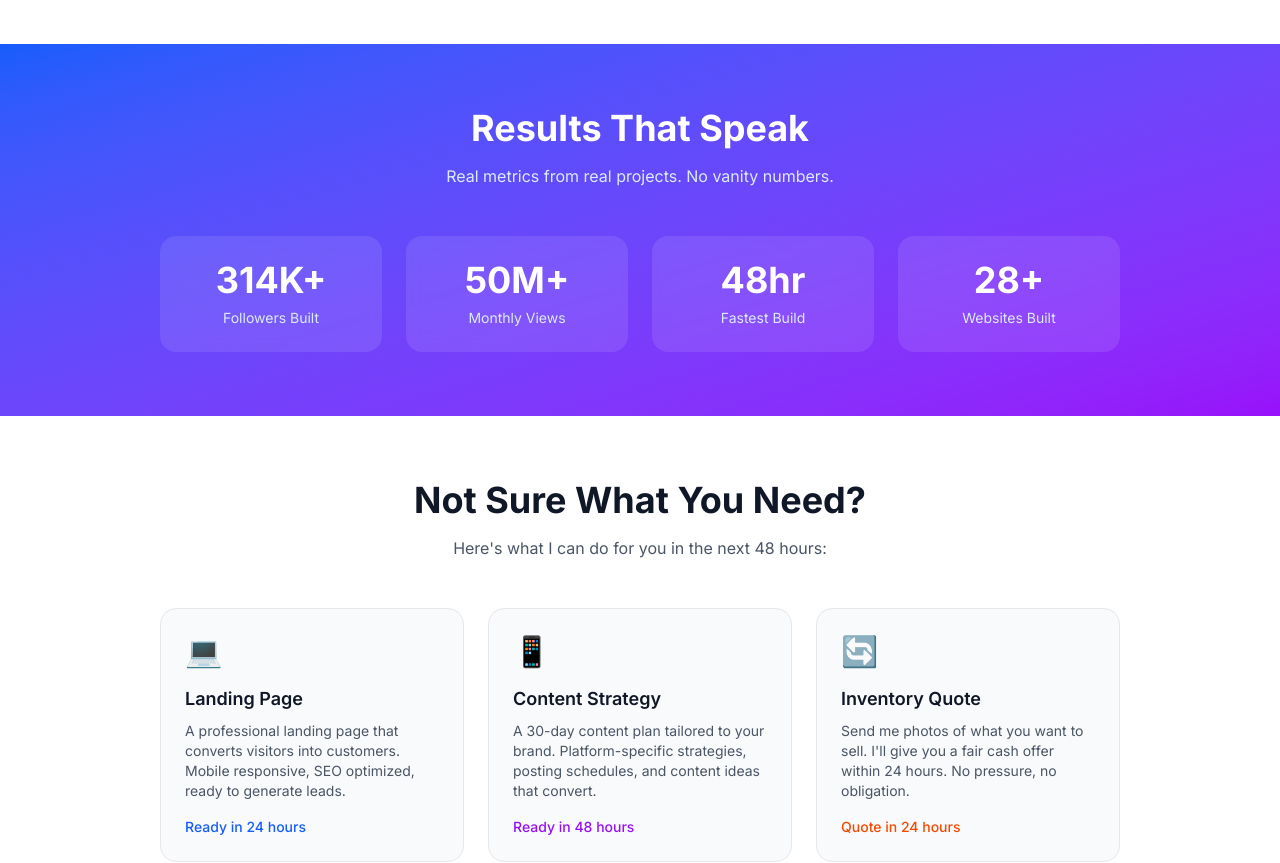
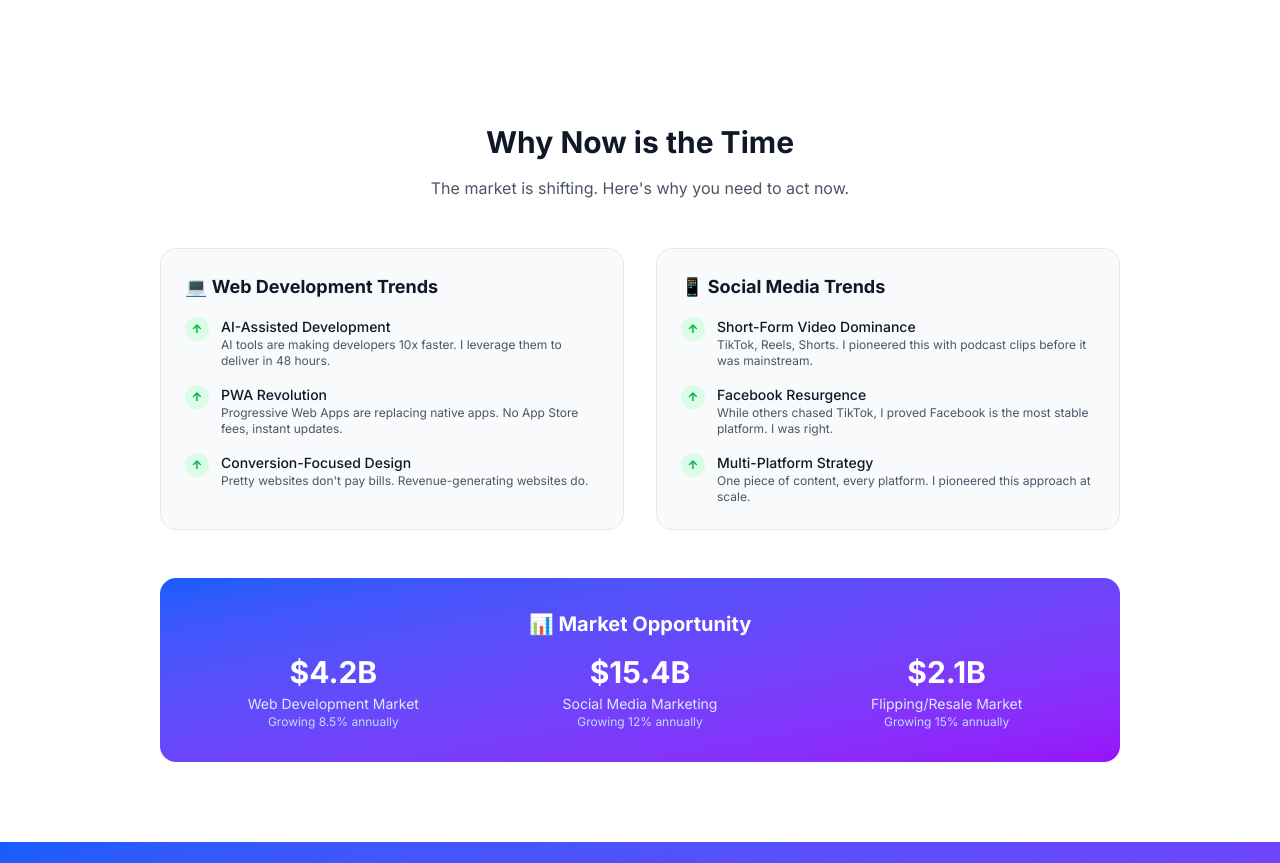
Before and after one commit to mjmorrison10/mjmorrisonusa, a React (Vite) app: page /#/ in a window 1280 px wide. Shown: the part 1720-2583 px from the top of the page. Built offline with nearby package versions, Linux system fonts and the light colour scheme.

Commit message:
Trend Researcher: Why Now section with market trends and opportunity sizing

```diff
--- a/src/pages/Home.jsx
+++ b/src/pages/Home.jsx
@@ -235,6 +235,102 @@ export default function Home() {
               </p>
               <div className="text-xs font-medium text-orange-600 dark:text-orange-400">
                 Revenue: Buy low, sell high
+              </div>
+            </div>
+          </div>
+        </div>
+      </section>
+
+      {/* Trends & Why Now Section */}
+      <section className="py-20 bg-white dark:bg-gray-900">
+        <div className="max-w-5xl mx-auto px-4 sm:px-6 lg:px-8">
+          <div className="text-center mb-12">
+            <h2 className="text-3xl font-bold text-gray-900 dark:text-white mb-4">
+              Why Now is the Time
+            </h2>
+            <p className="text-gray-600 dark:text-gray-400 max-w-2xl mx-auto">
+              The market is shifting. Here's why you need to act now.
+            </p>
+          </div>
+
+          <div className="grid md:grid-cols-2 gap-8">
+            {/* Web Development Trends */}
+            <div className="bg-gray-50 dark:bg-gray-800 rounded-2xl p-6 border border-gray-200 dark:border-gray-700">
+              <h3 className="text-lg font-bold text-gray-900 dark:text-white mb-4">💻 Web Development Trends</h3>
+              <div className="space-y-4">
+                <div className="flex items-start gap-3">
+                  <span className="flex-shrink-0 w-6 h-6 bg-green-100 dark:bg-green-900/30 rounded-full flex items-center justify-center text-xs font-bold text-green-600 dark:text-green-400">↑</span>
+                  <div>
+                    <div className="font-medium text-gray-900 dark:text-white text-sm">AI-Assisted Development</div>
+                    <div className="text-xs text-gray-600 dark:text-gray-400">AI tools are making developers 10x faster. I leverage them to deliver in 48 hours.</div>
+                  </div>
+                </div>
+                <div className="flex items-start gap-3">
+                  <span className="flex-shrink-0 w-6 h-6 bg-green-100 dark:bg-green-900/30 rounded-full flex items-center justify-center text-xs font-bold text-green-600 dark:text-green-400">↑</span>
+                  <div>
+                    <div className="font-medium text-gray-900 dark:text-white text-sm">PWA Revolution</div>
+                    <div className="text-xs text-gray-600 dark:text-gray-400">Progressive Web Apps are replacing native apps. No App Store fees, instant updates.</div>
+                  </div>
+                </div>
+                <div className="flex items-start gap-3">
+                  <span className="flex-shrink-0 w-6 h-6 bg-green-100 dark:bg-green-900/30 rounded-full flex items-center justify-center text-xs font-bold text-green-600 dark:text-green-400">↑</span>
+                  <div>
+                    <div className="font-medium text-gray-900 dark:text-white text-sm">Conversion-Focused Design</div>
+                    <div className="text-xs text-gray-600 dark:text-gray-400">Pretty websites don't pay bills. Revenue-generating websites do.</div>
+                  </div>
+                </div>
+              </div>
+            </div>
+
+            {/* SMMA Trends */}
+            <div className="bg-gray-50 dark:bg-gray-800 rounded-2xl p-6 border border-gray-200 dark:border-gray-700">
+              <h3 className="text-lg font-bold text-gray-900 dark:text-white mb-4">📱 Social Media Trends</h3>
+              <div className="space-y-4">
+                <div className="flex items-start gap-3">
+                  <span className="flex-shrink-0 w-6 h-6 bg-green-100 dark:bg-green-900/30 rounded-full flex items-center justify-center text-xs font-bold text-green-600 dark:text-green-400">↑</span>
+                  <div>
+                    <div className="font-medium text-gray-900 dark:text-white text-sm">Short-Form Video Dominance</div>
+                    <div className="text-xs text-gray-600 dark:text-gray-400">TikTok, Reels, Shorts. I pioneered this with podcast clips before it was mainstream.</div>
+                  </div>
+                </div>
+                <div className="flex items-start gap-3">
+                  <span className="flex-shrink-0 w-6 h-6 bg-green-100 dark:bg-green-900/30 rounded-full flex items-center justify-center text-xs font-bold text-green-600 dark:text-green-400">↑</span>
+                  <div>
+                    <div className="font-medium text-gray-900 dark:text-white text-sm">Facebook Resurgence</div>
+                    <div className="text-xs text-gray-600 dark:text-gray-400">While others chased TikTok, I proved Facebook is the most stable platform. I was right.</div>
+                  </div>
+                </div>
+                <div className="flex items-start gap-3">
+                  <span className="flex-shrink-0 w-6 h-6 bg-green-100 dark:bg-green-900/30 rounded-full flex items-center justify-center text-xs font-bold text-green-600 dark:text-green-400">↑</span>
+                  <div>
+                    <div className="font-medium text-gray-900 dark:text-white text-sm">Multi-Platform Strategy</div>
+                    <div className="text-xs text-gray-600 dark:text-gray-400">One piece of content, every platform. I pioneered this approach at scale.</div>
+                  </div>
+                </div>
+              </div>
+            </div>
+          </div>
+
+          {/* Market Opportunity */}
+          <div className="mt-12 bg-gradient-to-br from-blue-600 to-purple-600 rounded-2xl p-8">
+            <div className="text-center">
+              <h3 className="text-xl font-bold text-white mb-4">📊 Market Opportunity</h3>
+              <div className="grid sm:grid-cols-3 gap-6">
+                <div>
+                  <div className="text-3xl font-bold text-white mb-1">$4.2B</div>
+                  <div className="text-sm text-blue-100">Web Development Market</div>
+                  <div className="text-xs text-blue-200">Growing 8.5% annually</div>
+                </div>
+                <div>
+                  <div className="text-3xl font-bold text-white mb-1">$15.4B</div>
+                  <div className="text-sm text-blue-100">Social Media Marketing</div>
+                  <div className="text-xs text-blue-200">Growing 12% annually</div>
+                </div>
+                <div>
+                  <div className="text-3xl font-bold text-white mb-1">$2.1B</div>
+                  <div className="text-sm text-blue-100">Flipping/Resale Market</div>
+                  <div className="text-xs text-blue-200">Growing 15% annually</div>
+                </div>
               </div>
             </div>
           </div>
```
